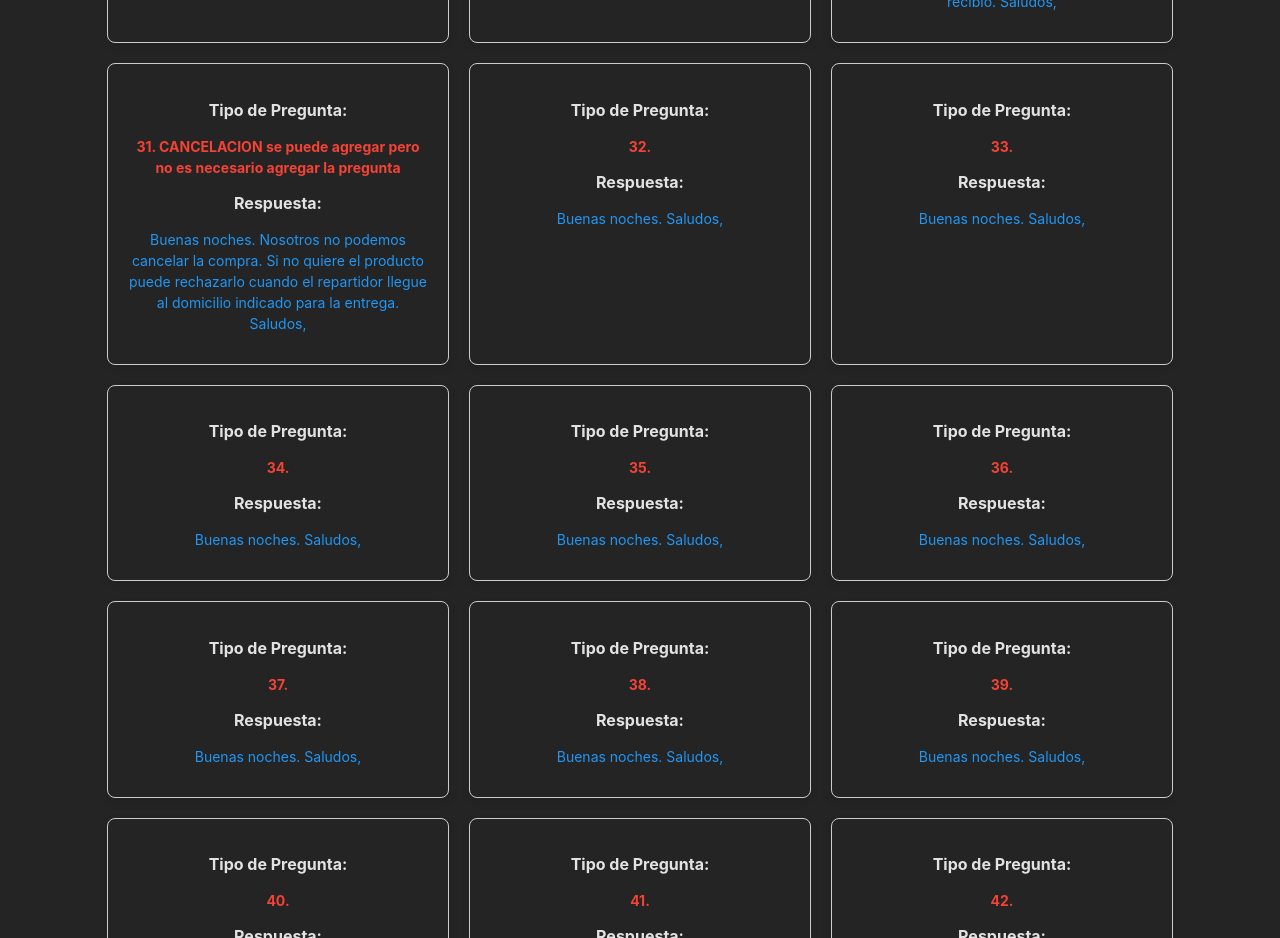
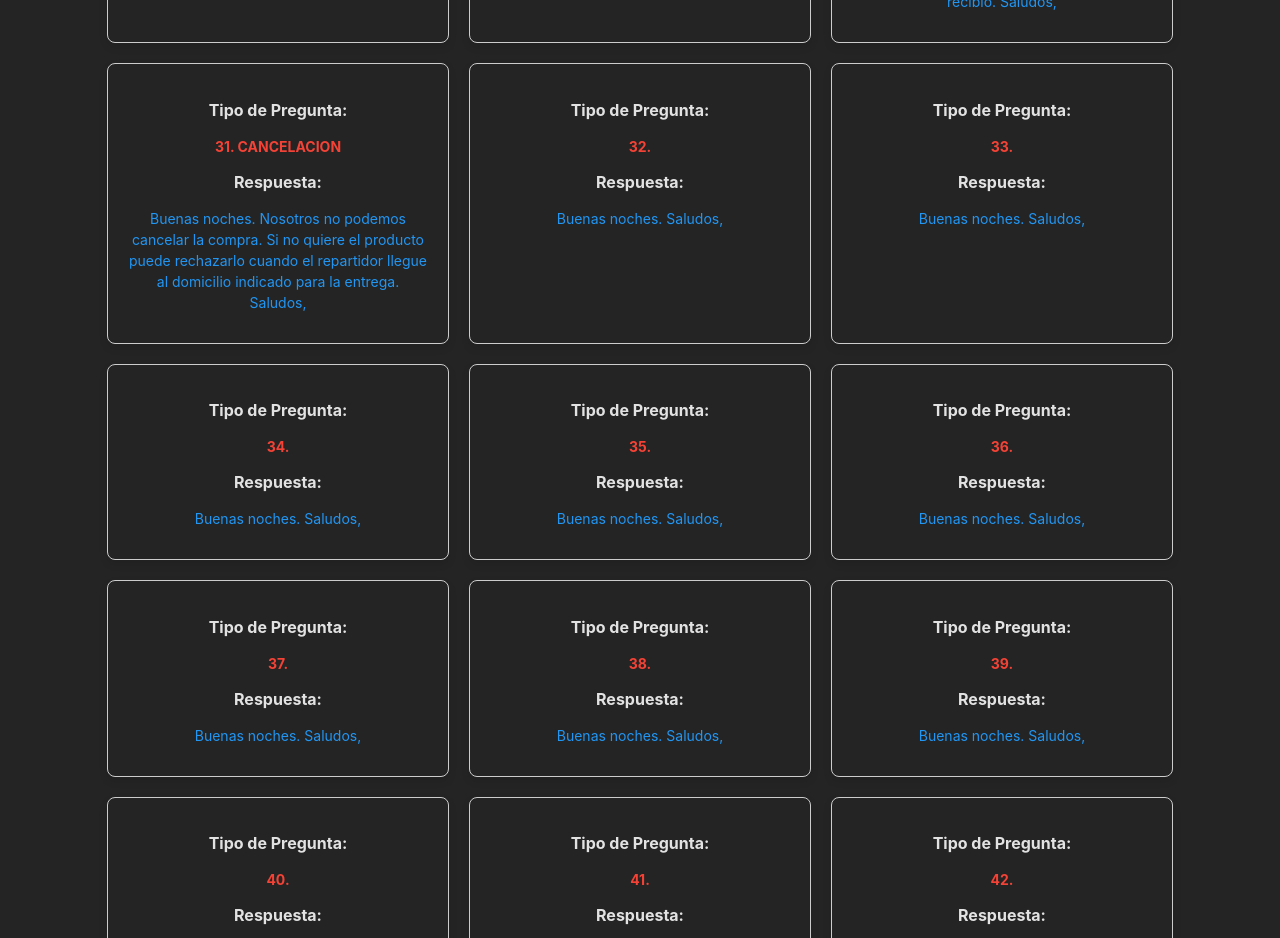
Before and after one commit to ButtarelliLucas/Preguntas-Pc-Center, a React (Vite) app: page /ml-mensajeria in a window 1280 px wide. Shown: the part 3760-4698 px from the top of the page. Built offline with nearby package versions, Linux system fonts and the light colour scheme.

Commit message:
data2save

```diff
--- a/datamensajeria.js
+++ b/datamensajeria.js
@@ -181,7 +181,7 @@ const Database2 = [
 	{
 	id: 31,
         tipo: "CANCELACION",
-        pregunta: "se puede agregar pero no es necesario agregar la pregunta ",
+        pregunta: "",
         respuestaCorrecta: "Nosotros no podemos cancelar la compra. Si no quiere el producto puede rechazarlo cuando el repartidor llegue al domicilio indicado para la entrega.",
       },
       {
```
